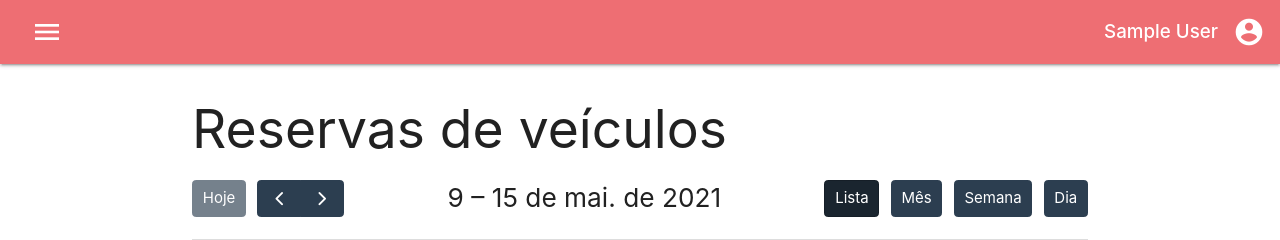
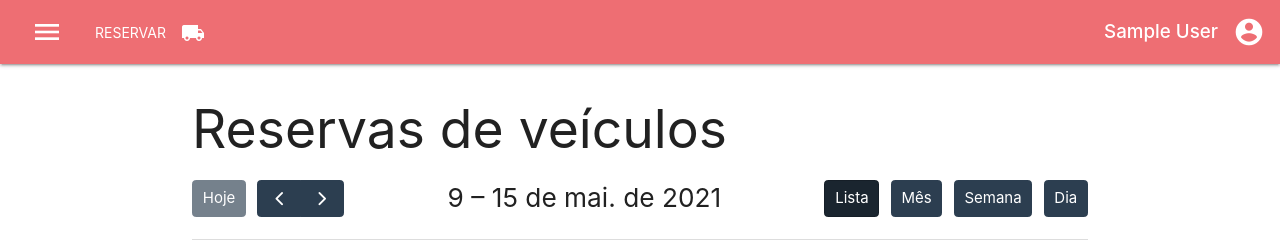
Before and after one commit to biielsantos/tcc-senai, a PHP site: page /veiculos.php in a window 1280 px wide. Shown: the top 240 px of the page. Run offline with PHP 8.4, Linux system fonts and the light colour scheme; the visitor is signed in with stand-in values (Sample User, id 1); data that the repository does not hold is empty; some libraries are stand-ins or nearby versions.

Commit message:
Adicao botao 'Reservar' na navbar

```diff
--- a/Projeto/components/navbar.php
+++ b/Projeto/components/navbar.php
@@ -1,6 +1,13 @@
 <nav>
   <div class="nav-wrapper">
-    <a href="#" data-target="slide-out" class="sidenav-trigger show-on-large btn-floating btn-flat waves-effect waves-light"><i class="material-icons">menu</i></a>
+    <ul class="quick-access">
+      <li>
+        <a href="#" data-target="slide-out" class="sidenav-trigger show-on-large btn-floating btn-flat waves-effect waves-light"><i class="material-icons">menu</i></a>
+      </li>
+      <li>
+        <a href="/tcc/veiculos.php" class="waves-effect waves-light btn-flat white-text reservar"><i class="material-icons right">local_shipping</i>Reservar</a>
+      </li>
+    </ul>
     <div class="usuario">
       <span class="nome"><?php echo $_SESSION['nome']; ?></span>
       <i class="material-icons">account_circle</i>
@@ -16,7 +23,7 @@
     </li>
     <li><div class="divider"></div></li>
     <li><a class="subheader">Acesso Rápido</a></li>
-    <li><a href="/tcc/veiculos.php" class="waves-effect"><i class="material-icons"">add</i>Reservar Veículo</a></li>
+    <li><a href="/tcc/veiculos.php" class="waves-effect"><i class="material-icons"">add</i>Reservas</a></li>
     <li><a href="/tcc/historico.php" class="waves-effect"><i class="material-icons"">history</i>Histórico</a></li>
     <?php if ($_SESSION['tipo'] === "A") { ?>
       <li><div class="divider"></div></li>
--- a/Projeto/styles/navbar.css
+++ b/Projeto/styles/navbar.css
@@ -8,10 +8,10 @@ nav .nav-wrapper {
 nav .sidenav-trigger {
 	width: 64px;
 	height: 64px;
-	margin: 0;
+	margin: 0 !important;
 }
 
-nav .sidenav-trigger:hover {
+nav .sidenav-trigger:hover, nav .reservar:hover {
   background-color: rgba(255, 255, 255, 0.15);
 }
 
@@ -19,6 +19,9 @@ nav .sidenav-trigger i {
 	font-size: 32px;
 }
 
+nav .reservar {
+  margin: 0 !important;
+}
 
 nav .nav-wrapper .usuario {
 	display: flex;
```
